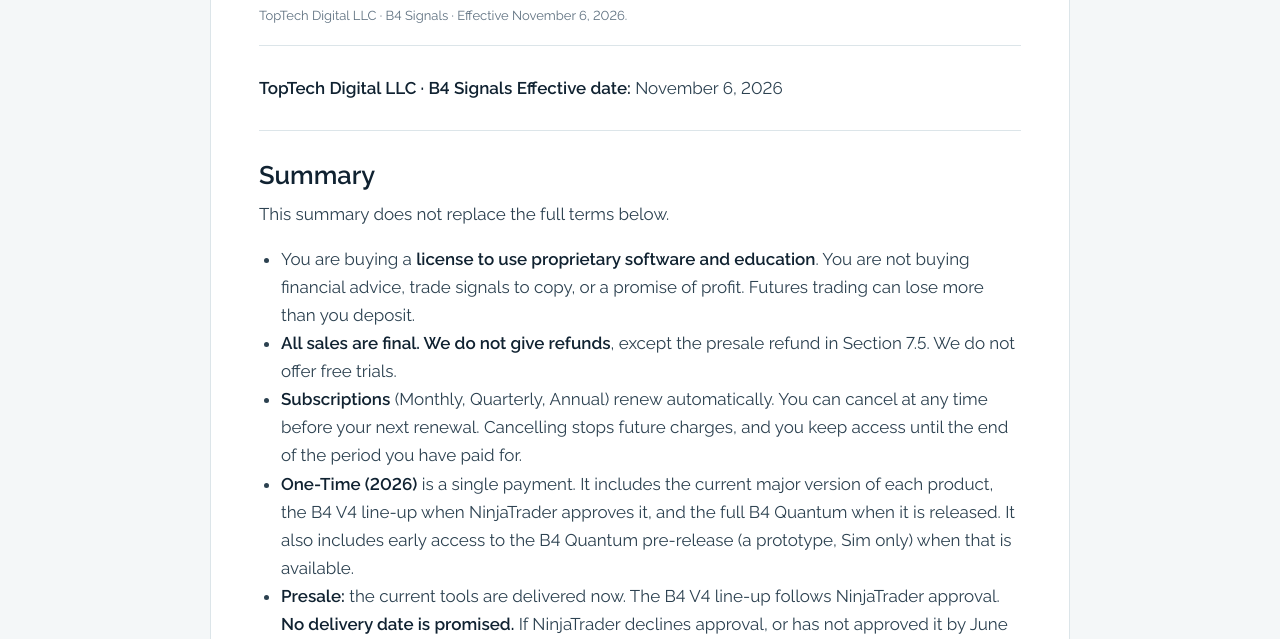
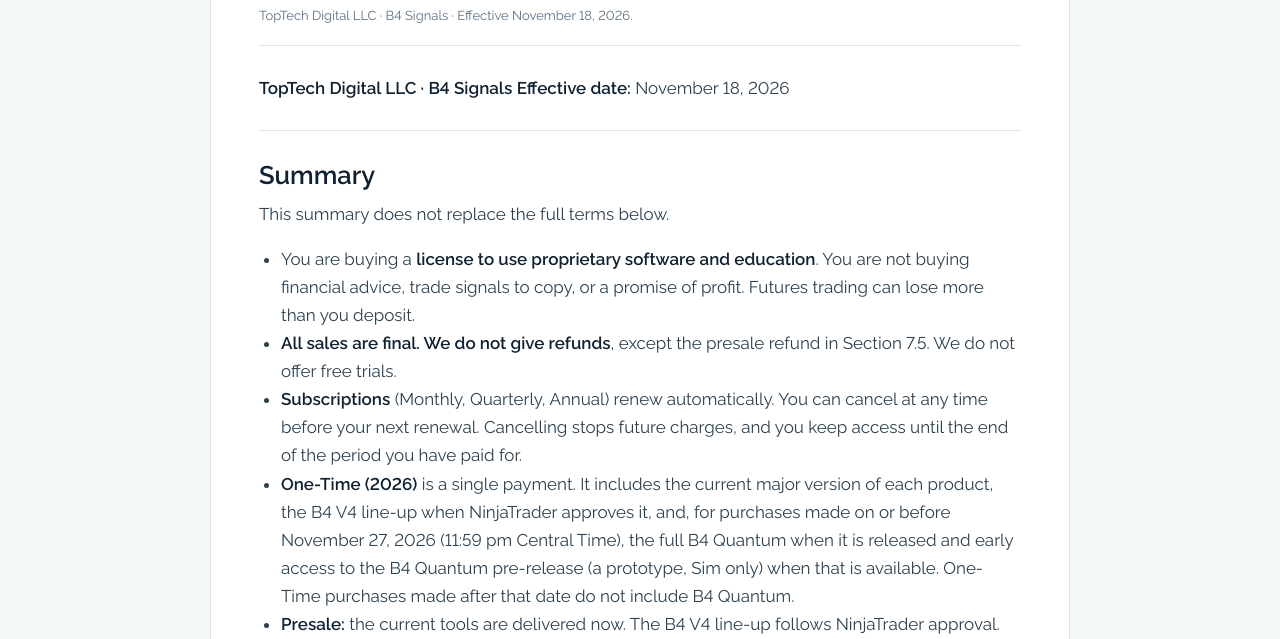
Before and after one commit to ChuckB4/b4signals-site, a plain HTML site: page legal/terms-and-conditions.html in a window 1280 px wide. Shown: the part 159-798 px from the top of the page. Drawn offline with Linux system fonts and the light colour scheme.

Commit message:
One-Time includes B4 Quantum only for purchases by Nov 27, 2026
Terms 6.1 + summary, effective Nov 18, 2026; site and FAQ wording carry the date. B4 Ops #60.

Co-Authored-By: Claude Opus 5.5 <noreply@anthropic.com>

```diff
--- a/legal/terms-and-conditions.html
+++ b/legal/terms-and-conditions.html
@@ -23,10 +23,10 @@ mark.owner{background:#fff1b8;color:#5a4300;border-radius:4px;padding:0 3px}
 </style></head><body>
 <!-- [ATTORNEY REVIEW RECOMMENDED] Final text 2026-11-05. Fill or remove [OWNER: ...] blanks before publishing. -->
 <header><div class="wrap"><a class="brand" href="../index.html"><span class="mark">B4</span>B4 SIGNALS</a><a class="back" href="../index.html#site-footer">&larr; Back to B4 Signals</a></div></header>
-<main class="wrap"><h1>Terms and Conditions</h1><p class="meta">TopTech Digital LLC &middot; B4 Signals &middot; Effective November 6, 2026.</p>
+<main class="wrap"><h1>Terms and Conditions</h1><p class="meta">TopTech Digital LLC &middot; B4 Signals &middot; Effective November 18, 2026.</p>
 <div class="legal">
 <!-- [ATTORNEY REVIEW RECOMMENDED] This final text was prepared on 2026-11-05 from the owner's instructions. It is a drafting aid, not legal advice. Have an attorney licensed in Louisiana review it before you publish it. -->
-<p><strong>TopTech Digital LLC · B4 Signals</strong> <strong>Effective date:</strong> November 6, 2026</p>
+<p><strong>TopTech Digital LLC · B4 Signals</strong> <strong>Effective date:</strong> November 18, 2026</p>
 <hr>
 <h2 id="summary">Summary</h2>
 <p>This summary does not replace the full terms below.</p>
@@ -34,7 +34,7 @@ mark.owner{background:#fff1b8;color:#5a4300;border-radius:4px;padding:0 3px}
 <li>You are buying a <strong>license to use proprietary software and education</strong>. You are not buying financial advice, trade signals to copy, or a promise of profit. Futures trading can lose more than you deposit.</li>
 <li><strong>All sales are final. We do not give refunds</strong>, except the presale refund in Section 7.5. We do not offer free trials.</li>
 <li><strong>Subscriptions</strong> (Monthly, Quarterly, Annual) renew automatically. You can cancel at any time before your next renewal. Cancelling stops future charges, and you keep access until the end of the period you have paid for.</li>
-<li><strong>One-Time (2026)</strong> is a single payment. It includes the current major version of each product, the B4 V4 line-up when NinjaTrader approves it, and the full B4 Quantum when it is released. It also includes early access to the B4 Quantum pre-release (a prototype, Sim only) when that is available.</li>
+<li><strong>One-Time (2026)</strong> is a single payment. It includes the current major version of each product, the B4 V4 line-up when NinjaTrader approves it, and, for purchases made on or before November 27, 2026 (11:59 pm Central Time), the full B4 Quantum when it is released and early access to the B4 Quantum pre-release (a prototype, Sim only) when that is available. One-Time purchases made after that date do not include B4 Quantum.</li>
 <li><strong>Presale:</strong> the current tools are delivered now. The B4 V4 line-up follows NinjaTrader approval. <strong>No delivery date is promised.</strong> If NinjaTrader declines approval, or has not approved it by June 30, 2027, you may choose either a refund (less a 15% license cancellation fee and only actual, documented processing and accounting costs) or delivery outside the NinjaTrader listing (Section 7.5).</li>
 <li><strong>Licenses</strong> are tied to your NinjaTrader machine ID (2 machines per user). They are personal and may not be shared, resold or reverse engineered.</li>
 <li><strong>Order-placing tools</strong> (B4 CoPilot Pro, B4 L2 DOM Pro): start in Sim. You are responsible for every order. Live automated trading may need your broker's authorization.</li>
@@ -53,7 +53,7 @@ mark.owner{background:#fff1b8;color:#5a4300;border-radius:4px;padding:0 3px}
 <li><strong>"Account"</strong> means your member account on members.b4signals.com.</li>
 <li><strong>"B4 V4 line-up"</strong> means version 4 of the B4 NinjaTrader 8 products that the Company has submitted, or will submit, to NinjaTrader for review. It consists of B4 Algo Pro, B4 Indicator Pro, B4 Auction Pro, B4 PriceLine, B4 Ichimoku, B4 Confirmation, B4 CoPilot Pro, B4 Order Flow and B4 Bars. The final contents are whatever NinjaTrader approves and the Company releases.</li>
 <li><strong>"B4 Quantum"</strong> means the B4 Quantum product. It is under development and has not been released.</li>
-<li><strong>"B4 Quantum Pre-release"</strong> means the early prototype of B4 Quantum. It is made available to One-Time buyers for testing in NinjaTrader simulation (Sim) accounts only.</li>
+<li><strong>"B4 Quantum Pre-release"</strong> means the early prototype of B4 Quantum. It is made available to One-Time buyers entitled to it under Section 6 for testing in NinjaTrader simulation (Sim) accounts only.</li>
 <li><strong>"Current Tools"</strong> means the B4 indicators and tools available on the date of your purchase, as listed in the Offer Terms. On the effective date these are B4 Algo, B4 Squeeze, B4 KISS, B4 Wave, B4 CVD, B4 Footprint Pro and the B4 Indicator, plus the NinjaTrader 8 toolkit described at checkout.</li>
 <li><strong>"Education"</strong> means the B4 AMP course, lessons, videos, documents, recorded sessions and other learning material. It does not include live trade rooms or live meetings (see Section 16.5).</li>
 <li><strong>"License"</strong> means the limited right to use the Software granted in Section 3.</li>
@@ -118,9 +118,10 @@ mark.owner{background:#fff1b8;color:#5a4300;border-radius:4px;padding:0 3px}
 <ol>
 <li>the current major version of each Product listed in its Offer Terms on the date of purchase;</li>
 <li><strong>the B4 V4 line-up, when NinjaTrader approves it and we release it;</strong></li>
-<li><strong>the full B4 Quantum, when it is released;</strong> and</li>
-<li><strong>early access to the B4 Quantum Pre-release</strong> (a prototype, Sim only) when it is available, under Section 9.</li>
+<li>for purchases made on or before November 27, 2026 (11:59 pm Central Time) only, <strong>the full B4 Quantum, when it is released;</strong> and</li>
+<li>for those same purchases only, <strong>early access to the B4 Quantum Pre-release</strong> (a prototype, Sim only) when it is available, under Section 9.</li>
 </ol>
+<p>One-Time purchases made after November 27, 2026 do not include B4 Quantum or the B4 Quantum Pre-release. We may offer them as a separate add-on.</p>
 <p>6.2 <strong>What it does not include.</strong> A One-Time purchase does not include:</p>
 <ul>
 <li>other new products the Company releases;</li>
```
Also changed, not shown: index.html (+5 -5 lines), llms.txt.
